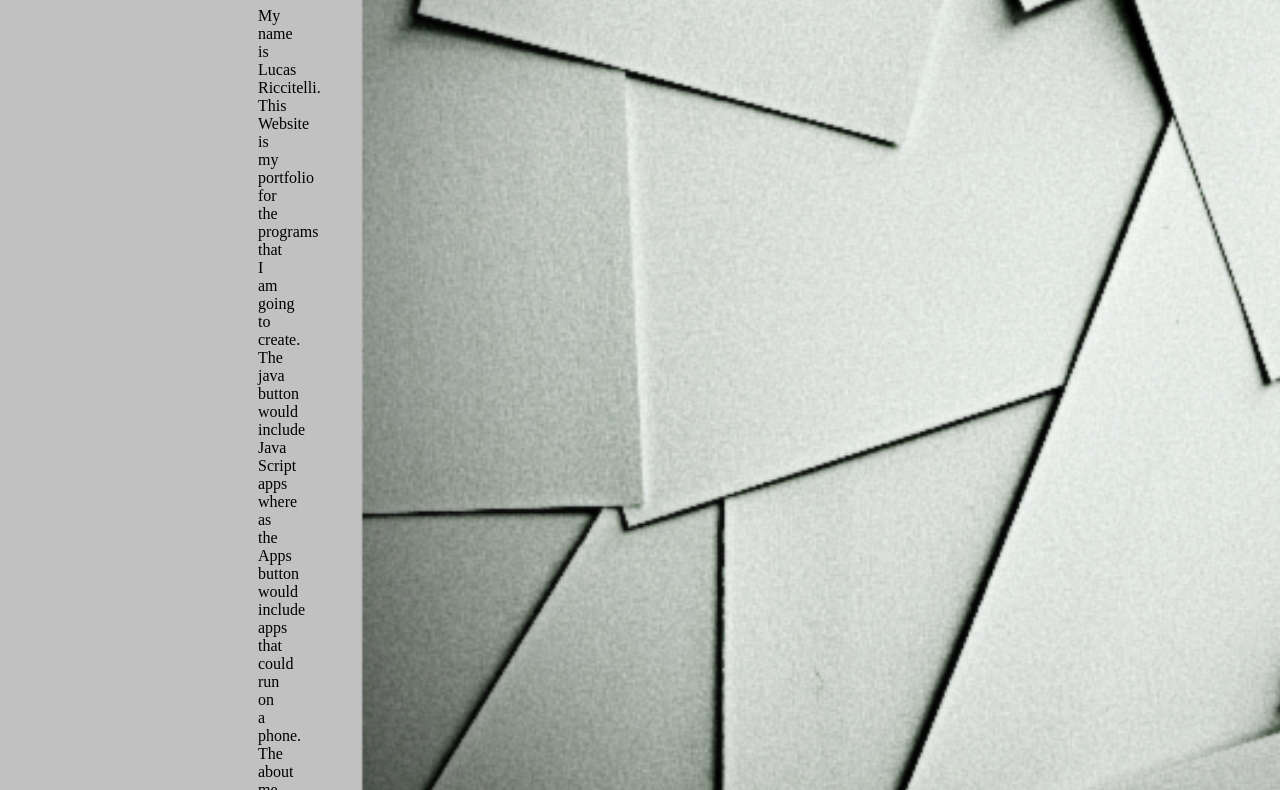
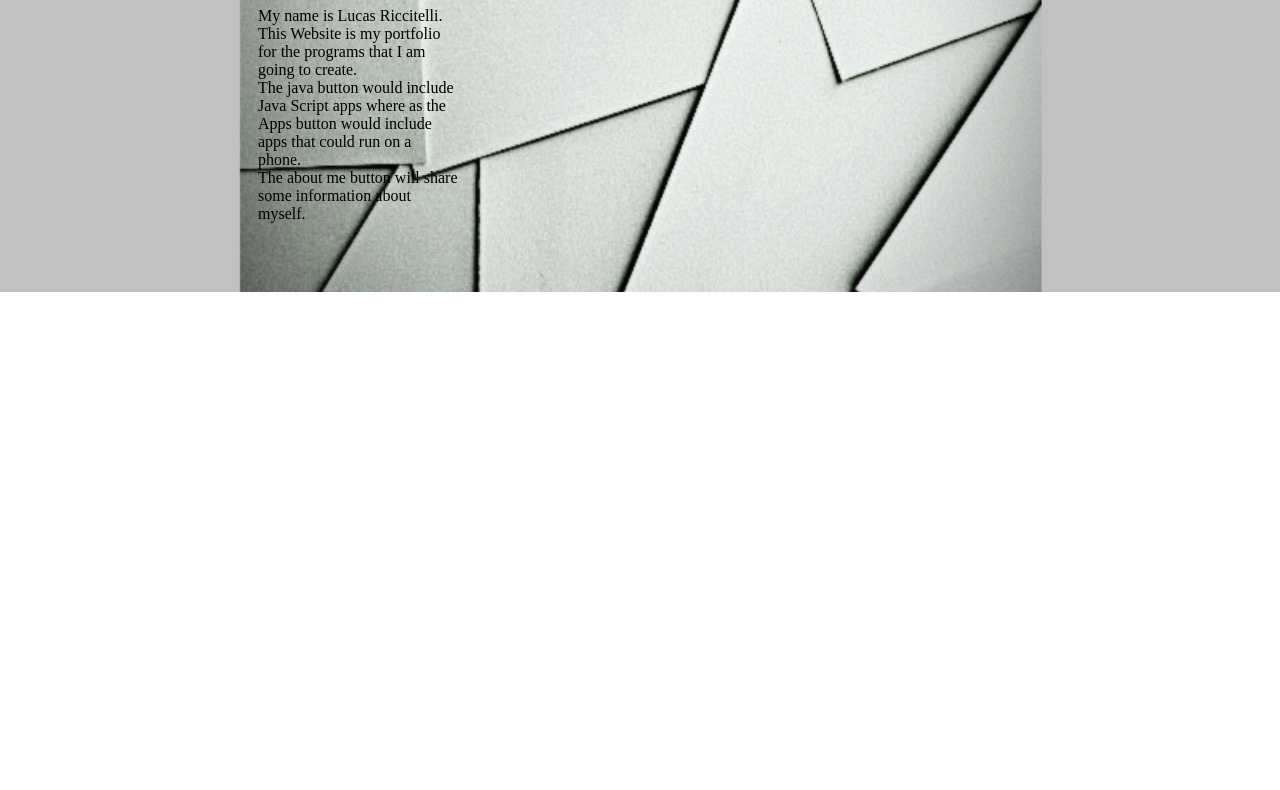
Before and after one commit to LucasR11/LucasR11.github.io, a plain HTML site: page index.html in a window 1280 px wide. Shown: the part 508-1298 px from the top of the page. After the commit the page ends 800 px from the top, so only its background shows below. Drawn offline with Linux system fonts and the light colour scheme.

Commit message:
Update index.html

```diff
--- a/index.html
+++ b/index.html
@@ -6,7 +6,7 @@
         <style> #banner-pic {margin-left:250px; margin-right:250px;}
             #background-pic {max-width:500px; height: auto; background-size: cover;}
             #title {margin-left: auto; margin-right: auto;}
-            #paragraph {margin-left: 250px; margin-right: 250px;}
+            #paragraph {margin-left: 250px; margin-right: 50px;}
             #buttons-pic {margin-left:250px; margin-pic:250px; border-spacing:100px 15px}
             </style>
     </head>
```
